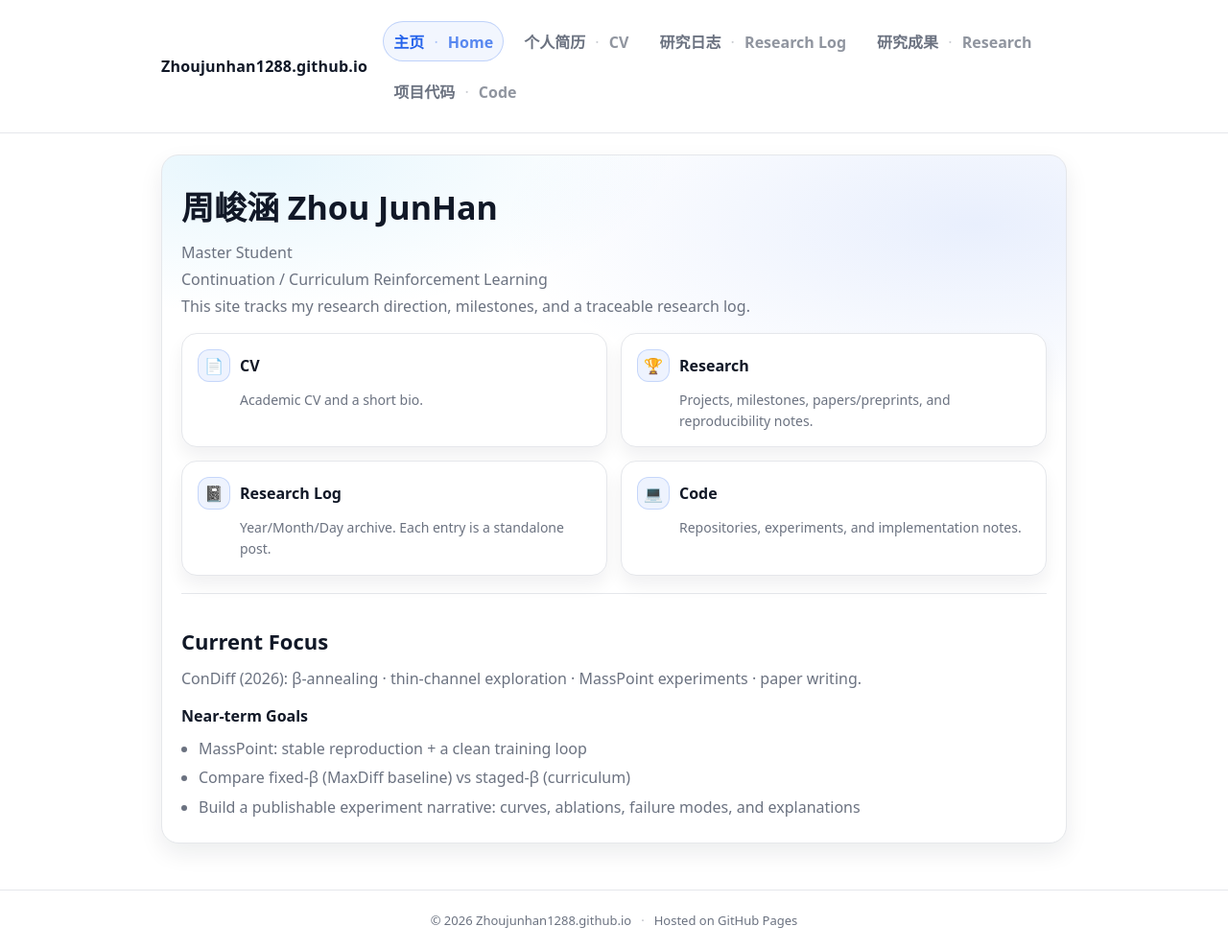
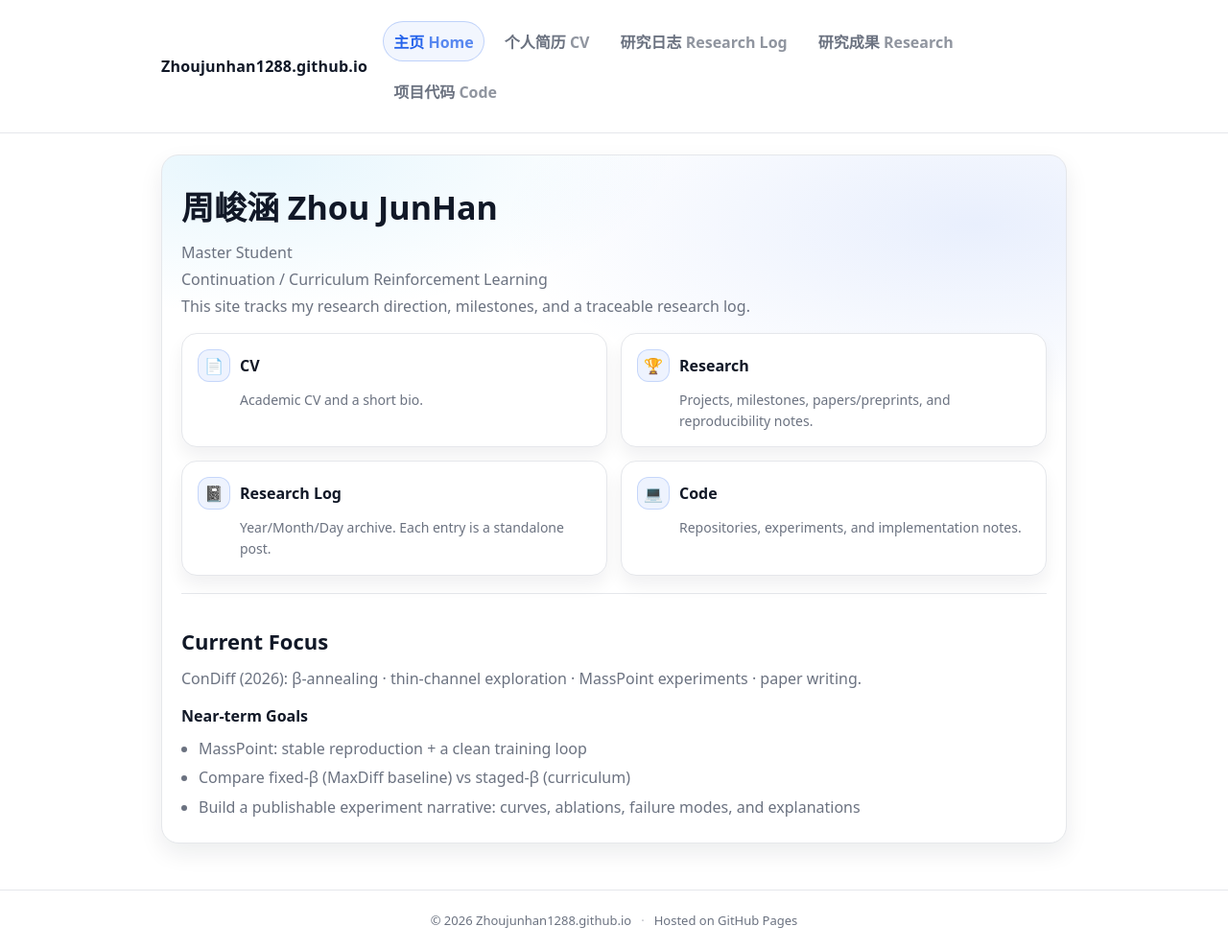
Before and after one commit to Zhoujunhan1288/Zhoujunhan1288.github.io, a Jekyll site: the page built from index.md, in a window 1280 px wide and 990 px high. Shown: the whole window at 96% size. Built offline with Jekyll 4.4.1, drawn with Linux system fonts in a browser that asks for light colours.

Commit message:
Update default.html

```diff
--- a/_layouts/default.html
+++ b/_layouts/default.html
@@ -22,35 +22,30 @@
         <a href="{{ '/' | relative_url }}"
            class="{% if u == '/' %}active{% endif %}">
           <span class="nav-zh">主页</span>
-          <span class="nav-sep">·</span>
           <span class="nav-en">Home</span>
         </a>
 
         <a href="{{ '/cv/' | relative_url }}"
            class="{% if u == '/cv/' %}active{% endif %}">
           <span class="nav-zh">个人简历</span>
-          <span class="nav-sep">·</span>
           <span class="nav-en">CV</span>
         </a>
 
         <a href="{{ '/log/' | relative_url }}"
            class="{% if u == '/log/' or u contains '/log/' %}active{% endif %}">
           <span class="nav-zh">研究日志</span>
-          <span class="nav-sep">·</span>
           <span class="nav-en">Research Log</span>
         </a>
 
         <a href="{{ '/research/' | relative_url }}"
            class="{% if u == '/research/' or u contains '/research/' %}active{% endif %}">
           <span class="nav-zh">研究成果</span>
-          <span class="nav-sep">·</span>
           <span class="nav-en">Research</span>
         </a>
 
         <a href="{{ '/code/' | relative_url }}"
            class="{% if u == '/code/' or u contains '/code/' %}active{% endif %}">
           <span class="nav-zh">项目代码</span>
-          <span class="nav-sep">·</span>
           <span class="nav-en">Code</span>
         </a>
       </nav>
```
